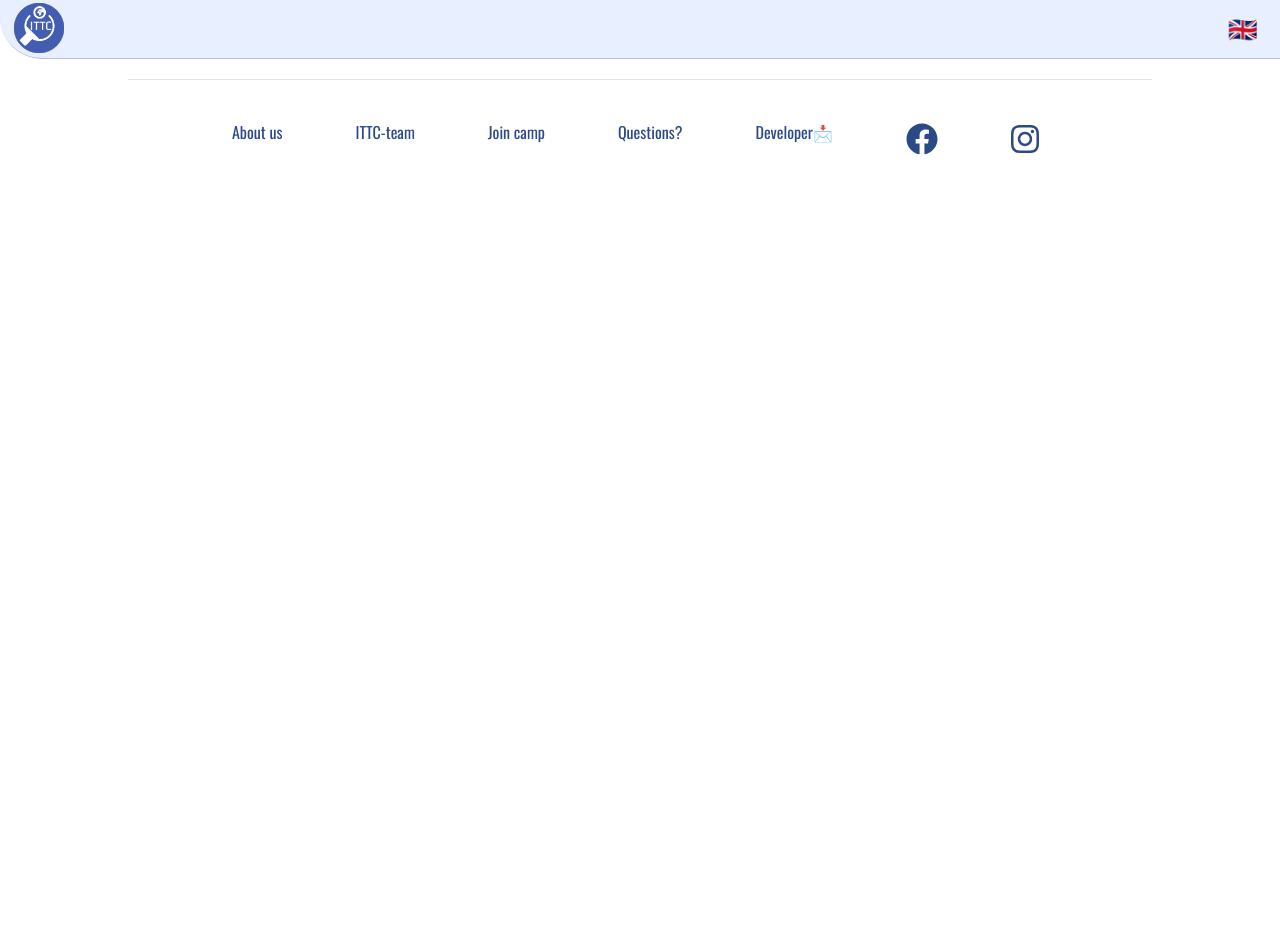
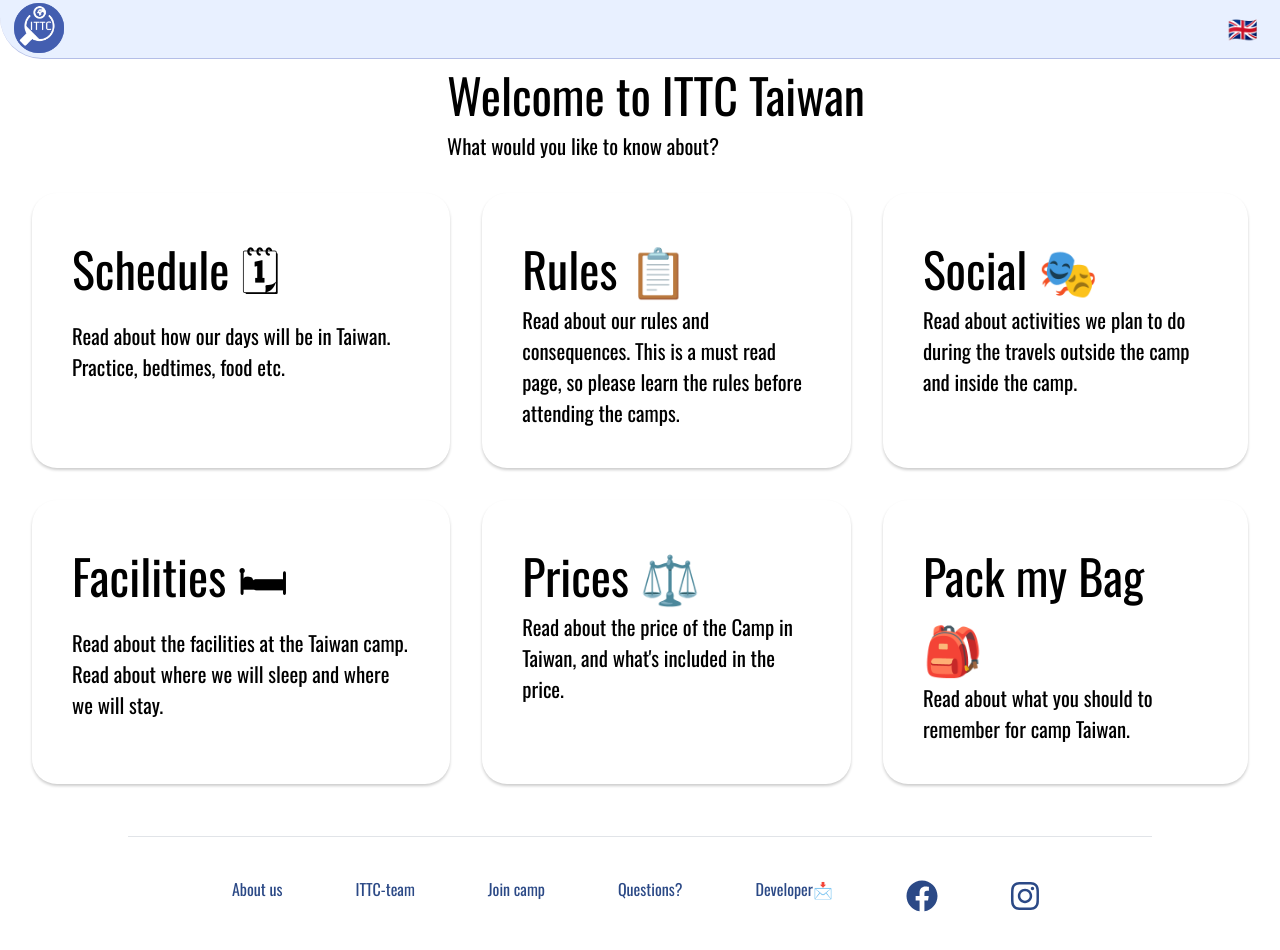
Before and after one commit to mikkelgud/InternationalTableTennisCamp, a React (Create React App) app: page /stay/Taiwan in a window 1280 px wide. Shown: the top 950 px of the page. Before the commit the page ends 800 px from the top, so only its background shows below. Built offline with nearby package versions, Linux system fonts and the light colour scheme.

Commit message:
Added a lot of information. Taiwan mostly

```diff
--- a/src/App.js
+++ b/src/App.js
@@ -7,7 +7,7 @@ import AboutUs from './components/generalnfoPages/AboutUs';
 import Home from './components/generalnfoPages/Home';
 import Travels from './components/Travels';
 import Stays from './components/Stays';
-import SignUp from './components/SignUp';
+import SignUp from './components/generalnfoPages/SignUp';
 import PolandTravel from './components/camps/polandCamp/PolandTravel';
 import ChinaTravel from './components/camps/chinaCamp/ChinaTravel';
 import NorwayTravel from './components/camps/norwayCamp/NorwayTravel'
@@ -29,7 +29,10 @@ import NorwayPrices from './components/camps/norwayCamp/NorwayPrices';
 import Footer from './components/Footer';
 import Eskil from './components/Leaders/EskilLindholm';
 import Oscar from './components/Leaders/OscarPerman';
-
+import CampTaiwan from './components/camps/taiwanCamp/CampTaiwan';
+import TaiwanSchedule from './components/camps/taiwanCamp/TaiwanSchedule';
+import TaiwanTravel from './components/camps/taiwanCamp/TaiwanTravel';
+import TaiwanSocial from './components/camps/taiwanCamp/TaiwanSocial';
 
 function App() {
   return (
@@ -37,8 +40,15 @@ function App() {
       <Navbar/>
       <Switch>
         <Route path="/" exact component={Home} />
+
+         {/* HomePageLinks  */}
+        <Route path="/signup" exact component={SignUp}/>
+        <Route path="/safety" exact component={Safety}/>
+        <Route path="/aboutus" exact component={AboutUs} />
         <Route path="/home" exact component={Home} />
         <Route path="/plan" exact component={AboutUs} />
+
+        {/* leaders  */}
         <Route path="/leaders" exact component={Leaders} />
         <Route path="/leaders/Mikkel-Gudmundsen" exact component={Mikkel}/>
         <Route path="/leaders/Hilding-Persson" exact component={Hilding}/>
@@ -46,12 +56,25 @@ function App() {
         <Route path="/leaders/Li-Fen" exact component={Fen}/>
         <Route path="/leaders/Eskil-Lindholm" exact component={Eskil}/>
         <Route path="/leaders/Oscar-Perman" exact component={Oscar}/>
+
+        {/* Travels */}
+        <Route path="/travels" exact component={Travels}/>
+        <Route path="/travels/Poland" exact component={PolandTravel}/>
+        <Route path="/travels/China" exact component={ChinaTravel}/>
+        <Route path="/travels/Norway" exact component={NorwayTravel}/>
+        <Route path="/travels/Taiwan" exact component={TaiwanTravel}/>
+
+
+        {/* camps */}
         <Route path="/stay" exact component={Stays} />
-        <Route path="/aboutus" exact component={AboutUs} />
-        <Route path="/travels" exact component={Travels}/>
-        <Route path="/stay/China" exact component={ChinaTravel}/>
-        <Route path="/stay/Poland" exact component={PolandTravel}/>
-        <Route path="/stay/Norway" exact component={CampNorway}/>
+
+        {/* camp Taiwan */}
+        <Route path="/stay/Taiwan" exact component={CampTaiwan} />
+        <Route path="/stay/Taiwan/schedule" exact component={TaiwanSchedule} />
+        <Route path="/stay/Taiwan/social" exact component={TaiwanSocial} />
+
+         {/* camp Norway */}
+         <Route path="/stay/Norway" exact component={CampNorway}/>
         <Route path="/stay/Norway/social" exact component={Social}/>
         <Route path="/stay/Norway/schedule" exact component={NorwaySchedule}/>
         <Route path="/stay/rules" exact component={Rules}/>
@@ -59,13 +82,15 @@ function App() {
         <Route path="/stay/Norway/pack-my-bag-please" exact component={Pack} />
         <Route path= "/stay/Norway/Facilities" exact component={FacilitiesNorway}/>
         <Route path= "/stay/Norway/Prices" exact component={NorwayPrices}/>
-        {/* HomePageLinks  */}
-        <Route path="/signup" exact component={SignUp}/>
-        <Route path="/safety" exact component={Safety}/>
-        {/* Travels */}
-        <Route path="/travels/Poland" exact component={PolandTravel}/>
-        <Route path="/travels/China" exact component={ChinaTravel}/>
-        <Route path="/travels/Norway" exact component={NorwayTravel}/>
+
+
+        {/* camp China */}
+        <Route path="/stay/China" exact component={ChinaTravel}/>
+
+        {/* //Camp Poland */}
+        <Route path="/stay/Poland" exact component={PolandTravel}/>
+
+
       </Switch>
       <Footer/>
     </div>
--- /dev/null
+++ b/src/components/camps/taiwanCamp/CampTaiwan.js
@@ -0,0 +1,71 @@
+import React from 'react';
+import PlanLinkDiv from '../../LinkDivCard';
+import styled from 'styled-components';
+import { Wrapper } from '../../../styleguides/StyledTextBoxWrapper';
+import { StyledTextSectionHeader } from '../../../styleguides/StyledSectionHeader';
+import { StyledText } from '../../../styleguides/StyledText';
+import { ScrollTop } from '../../../utils/ScrollToTopp';
+
+
+
+const HeaderWrap = styled.div`
+display: flex;
+align-items: center;
+justify-content: center;
+margin-left: 2rem;
+`
+
+const scheduleEmoji = "🗓";
+const rulesEmoji = "📋";
+const socialEmoji = "🎭";
+const facilitiesEmoji = "🛏";
+const packEmoji = "🎒";
+const pricesEmoji = "⚖️";
+
+
+
+const scheduleHeader = "Schedule " + scheduleEmoji;
+const scheduleText = "Read about how our days will be in Taiwan. Practice, bedtimes, food etc.";
+
+const rulesHeader = "Rules " + rulesEmoji;
+const rulesText = "Read about our rules and consequences. This is a must read page, so please learn the rules before attending the camps.";
+
+const SocialHeader = "Social " + socialEmoji;
+const SocialText = "Read about activities we plan to do during the travels outside the camp and inside the camp."
+
+const facilitiesHeader = "Facilities "+ facilitiesEmoji ;
+const facilitiesText = "Read about the facilities at the Taiwan camp. Read about where we will sleep and where we will stay.";
+
+const pricesHeader = "Prices " + pricesEmoji;
+const priceText = "Read about the price of the Camp in Taiwan, and what's included in the price.";
+
+const packHeader = "Pack my Bag " + packEmoji;
+const packText = "Read about what you should to remember for camp Taiwan.";
+
+// const safteyHeader = "Safety ";
+// const safteyIcon = "user-shield";
+// const safteyText = "Read everything about how we will keep everybody safe during the travels, stay and return. And get information about what we need from you to make the camps safe."
+// const safteyTo= "/safety";
+
+
+export default function Stay() {
+    ScrollTop();
+    return (
+<React.Fragment>
+            <HeaderWrap>
+                <StyledTextSectionHeader>
+                    Welcome to ITTC Taiwan
+                <StyledText>What would you like to know about?</StyledText>
+                </StyledTextSectionHeader>
+            </HeaderWrap>
+                    <Wrapper>
+            <PlanLinkDiv to="/stay/Taiwan/schedule" text={scheduleText} header={scheduleHeader} />
+            <PlanLinkDiv to="/stay/rules" text={rulesText} header={rulesHeader} />
+            <PlanLinkDiv to="/stay/Taiwan/social" text={SocialText} header={SocialHeader} />
+            <PlanLinkDiv to="/stay/Taiwan/facilities" text={facilitiesText} header={facilitiesHeader} />
+            <PlanLinkDiv to="/stay/Taiwan/prices" text={priceText} header={pricesHeader} />
+            <PlanLinkDiv to="/stay/Taiwan/pack-my-bag-please" text={packText} header={packHeader} />
+        </Wrapper>
+        </React.Fragment>
+    )
+}
--- /dev/null
+++ b/src/components/camps/taiwanCamp/TaiwanSchedule.js
@@ -0,0 +1,24 @@
+import React from 'react';
+import { StyledText } from '../../../styleguides/StyledText';
+import StyledDiv from '../../../styleguides/StyledTextBoxDiv';
+import { StyledTextSectionHeader } from '../../../styleguides/StyledSectionHeader';
+import { ScrollTop } from '../../../utils/ScrollToTopp';
+import { StyledSTextSectionHeader } from '../../../styleguides/StyledSemiTextSectionHeader';
+
+
+export default function TaiwanSchedule() {
+    ScrollTop();
+    return (
+        <StyledDiv>
+            <StyledTextSectionHeader>
+                Schedule
+            </StyledTextSectionHeader>
+            <StyledSTextSectionHeader>
+                More information will come soon
+            </StyledSTextSectionHeader>
+            <StyledText>
+                Good morning wake up, eat, practice, eat, sleep, practice, eat, sleep and repeat.
+            </StyledText>
+        </StyledDiv>
+    )
+}
--- /dev/null
+++ b/src/components/camps/taiwanCamp/TaiwanSocial.js
@@ -0,0 +1,56 @@
+import React from 'react';
+import styled from 'styled-components';
+import { StyledTextSectionHeader } from '../../../styleguides/StyledSectionHeader';
+import StyledDiv from '../../../styleguides/StyledTextBoxDiv';
+import { StyledText } from '../../../styleguides/StyledText';
+import { StyledH3 } from '../../../styleguides/Styledh3';
+import { ScrollTop } from '../../../utils/ScrollToTopp';
+import { StyledATagLink } from '../../../styleguides/StyledATagLink';
+
+const StyledTextLocal = styled.p`
+font-size: 0.999999rem;
+font-style: oblique;
+`;
+
+export default function Social(props) {
+    ScrollTop();
+    return (
+        <StyledDiv>
+            <StyledTextSectionHeader>Social life at the camp</StyledTextSectionHeader>
+            <br/>
+            <StyledText>
+            <StyledH3>Team-games</StyledH3>
+                In the beginning of the camp we will divide the Participants into groups or teams.
+                These teams will after the afternoon practice play team games and have small funny competitions, as well as taking care of each other.
+               This is a good way for the players to get to know each other, and for everyone to find new friends.
+               <br/>
+               <br/>
+             <StyledH3>Meals</StyledH3>
+             We will go to restaurants and eat lunch and dinner every day (This is covered in the camp price).
+             It's gonna be a great time to experience the culture and food with your new friends.
+             We will also go to western restaurants, but be ready for everything 😉.
+<StyledTextLocal> <StyledATagLink onClick={() => { props.history.push("schedule"); }}>Read more about meals during the camp.</StyledATagLink>     </StyledTextLocal>
+             <br/>
+
+            <StyledH3>Meetings</StyledH3>
+        After every practice, we will have small group talks to sum up the practises.
+        During these conversations everyone will get the chance to tell about their experience during the practices.
+        We belive that open honest conversations is the best way for making progress and to make a good enviorment.
+        <br/>
+        In some evenings we will look at table tennis matches on a big screen with the coaches telling what we can learn from the different matches.
+        We will also spend some time working on the mental aspect of the game, and talk about tactics and mentality of the world-class players.
+        Li Fen will also hold lectures based on her many experiences as a world-class player for many years.
+        <br/>
+        <br/>
+        <StyledH3>Tournament</StyledH3>
+        <StyledText>
+            The last day we will have a tournament, more information will come at the camp.
+            We are aiming to make it as realistic as possible so everyone can practice how to handle pressure and other mental topics they have learned during the camp.
+            <br/>
+            <br/>
+        It will be a lot of fun! hope to see you in Tao Yuan 😊
+        </StyledText>
+            </StyledText>
+        </StyledDiv>
+        )
+}
--- /dev/null
+++ b/src/components/camps/taiwanCamp/TaiwanTravel.js
@@ -0,0 +1,20 @@
+import React from 'react';
+import { StyledTextSectionHeader } from '../../../styleguides/StyledSectionHeader';
+import StyledTextBoxDiv from '../../../styleguides/StyledTextBoxDiv';
+import { StyledText } from '../../../styleguides/StyledText';
+import {StyledATagLink} from '../../../styleguides/StyledATagLink';
+import { ScrollTop } from '../../../utils/ScrollToTopp';
+
+export default function TaiwanTravel() {
+    ScrollTop();
+    return (
+        <StyledTextBoxDiv>
+            <StyledTextSectionHeader>Welcome to Camp Taiwan in Tao Yuan</StyledTextSectionHeader>
+            <StyledText>
+                Just get on the plane and you will be fine :)
+            </StyledText>
+              <br/>
+            <StyledATagLink href="mailto: contactus@ittcamp.com"> If you have any questions according to the Taiwan traveling process , don´t hesitate to contact us at contactus@ittcamp.com. </StyledATagLink>
+        </StyledTextBoxDiv>
+    )
+}
--- a/src/components/generalnfoPages/Home.js
+++ b/src/components/generalnfoPages/Home.js
@@ -16,12 +16,12 @@ const stayIcon = "home";
 //safety
 const safteyHeader = "Safety ";
 const safteyIcon = "user-shield";
-const safteyText = "Read everything about how we will keep everybody safe during the travels, stay and return. And get information about what we need from you to make the camps safe."
+const safteyText = "Read about how we will keep you safe during the travel, stay and return. Here you can also get information about what we need from you, to make the camp safe."
 const safteyTo= "/safety";
 //leaders
 const leadersHeader = "Leaders ";
 const leadersIcon = "users";
-const leadersText = "Read all about the ITTC-team´s coaches and leaders. Get to know the people who will make you climb the levels in table tennis, aswell as taking care of you.";
+const leadersText = "Read all about the ITTC-team´s coaches and leaders. Get to know the people who will make you reach the next level in your career, aswell as taking care of you.";
 const leadersTo = "/leaders";
 //about us
 const aboutUsHeader = "About Us ";
@@ -31,7 +31,7 @@ const aboutUsTo = "/aboutus";
 //sign up
 const signUpHeader = "Sign Up ";
 const signUpIcon = "door-open"
-const signUpText = "Read about prices and how to sign up here. Please read the following about payment and information procedures"
+const signUpText = "Read about how to sign up. We are looking forward to have you with us on our camp."
 const signUpTo = "/Signup";
 
 
--- a/src/components/generalnfoPages/Rules.js
+++ b/src/components/generalnfoPages/Rules.js
@@ -31,7 +31,6 @@ export default function Rules() {
                 <li>Keep it clean and tidy at all times</li>
                 <li>Everyone is always welcome to join anyone. Take care and be nice to each other.</li>
                 <li>All use of drugs and alchol will lead to immediate repatriation without refound on own expense </li>
-
                 <li>Read the rules</li>
                 </ul>
                 <br/>
```
Also changed, not shown: src/components/Stays.js (+12 -0 lines), src/components/Travels.js (+12 -2 lines), src/components/camps/norwayCamp/NorwayPrices.js (+3 -6 lines), src/components/generalnfoPages/SignUp.js (renamed from src/components/SignUp.js, +10 -10 lines).
